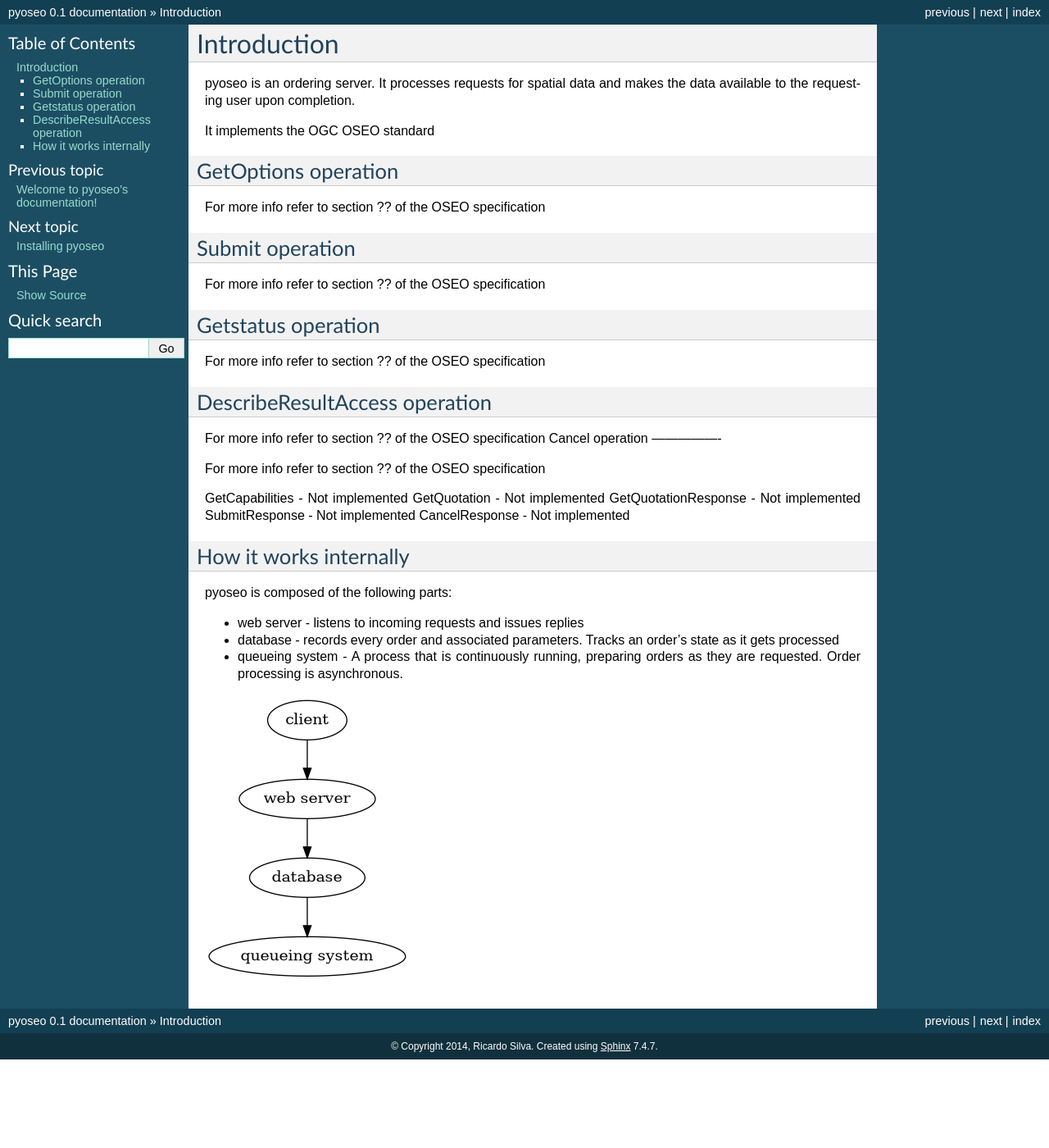
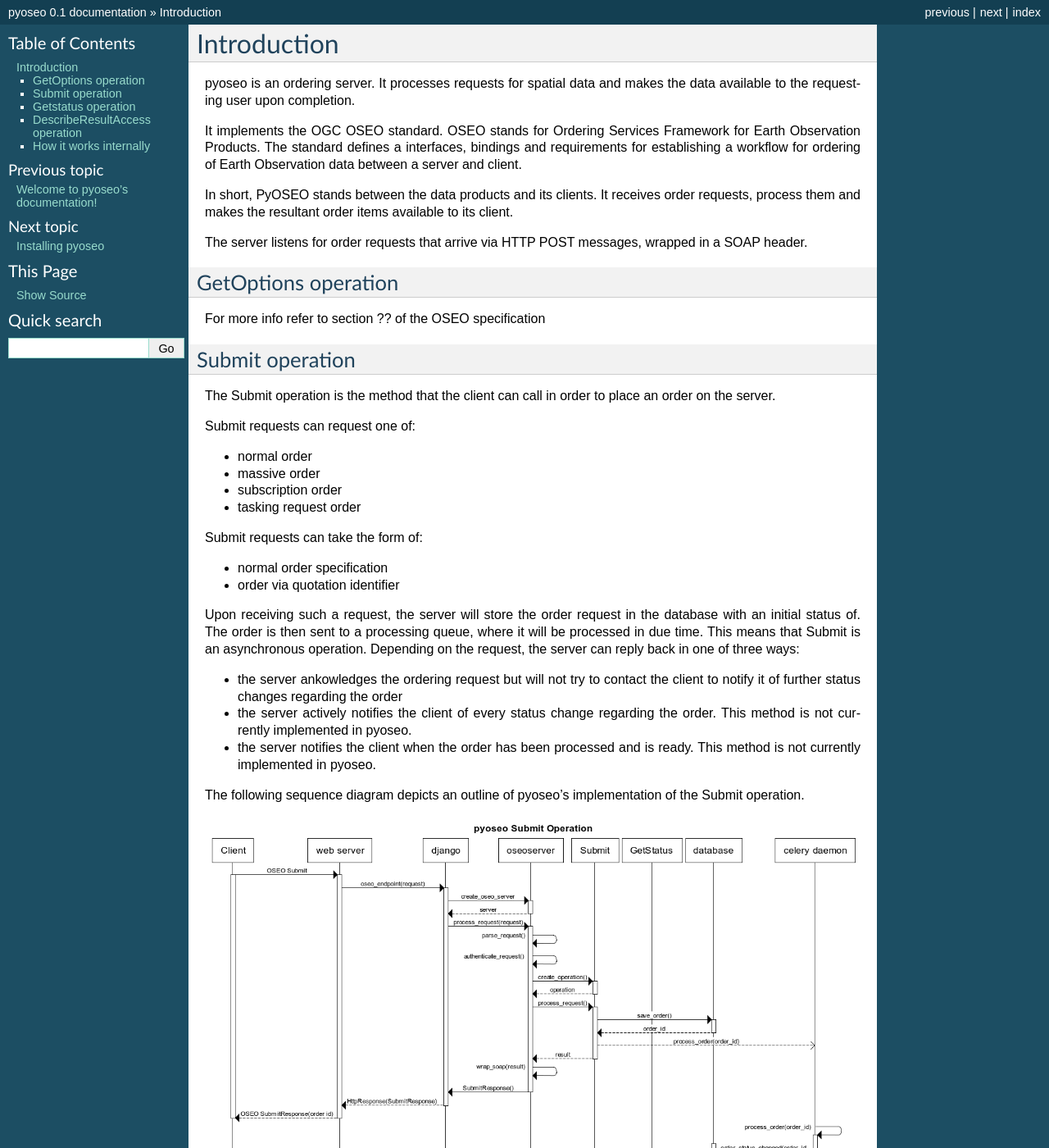
Before and after one commit to pyoseo/pyoseo, a Sphinx documentation site: the page built from docs/introduction.rst, in a window 1280 px wide and 1400 px high. Shown: the whole window at 82% size. Built offline with Sphinx 7.4.7, drawn with Linux system fonts in a browser that asks for light colours; some of the changed text lies outside the part shown.

Commit message:
improving documentation

```diff
--- a/docs/introduction.rst
+++ b/docs/introduction.rst
@@ -4,7 +4,18 @@ Introduction
 pyoseo is an ordering server. It processes requests for spatial data and makes
 the data available to the requesting user upon completion.
 
-It implements the OGC OSEO standard
+It implements the OGC OSEO standard. OSEO stands for Ordering Services
+Framework for Earth Observation Products. The standard defines a interfaces,
+bindings and requirements for establishing a workflow for ordering of Earth
+Observation data between a server and client.
+
+In short, PyOSEO stands between the data products and its clients. It receives
+order requests, process them and makes the resultant order items available to
+its client.
+
+The server listens for order requests that arrive via HTTP POST messages,
+wrapped in a SOAP header.
+
 
 GetOptions operation
 --------------------
@@ -14,7 +25,76 @@ For more info refer to section ?? of the OSEO specification
 Submit operation
 ----------------
 
-For more info refer to section ?? of the OSEO specification
+The Submit operation is the method that the client can call in order to place
+an order on the server.
+
+Submit requests can request one of:
+
+* normal order
+* massive order
+* subscription order
+* tasking request order
+
+Submit requests can take the form of:
+
+* normal order specification
+* order via quotation identifier
+
+Upon receiving such a request, the server will store the order request in the
+database with an initial status of. The order is then sent to a processing
+queue, where it will be processed in due time. This means that Submit is an
+asynchronous operation.
+Depending on the request, the server can reply back in one of three ways:
+
+* the server ankowledges the ordering request but will not try to contact the
+  client to notify it of further status changes regarding the order
+* the server actively notifies the client of every status change regarding the
+  order. This method is not currently implemented in pyoseo.
+* the server notifies the client when the order has been processed and is
+  ready. This method is not currently implemented in pyoseo.
+
+The following sequence diagram depicts an outline of pyoseo's implementation of
+the Submit operation.
+
+.. image:: images/seqdiag_submit.png
+
+For more info refer to section 12 of the OSEO specification.
+
+An example Submit request could be
+
+.. code:: xml
+
+   <soapenv:Envelope xmlns:soapenv="http://schemas.xmlsoap.org/soap/envelope/" xmlns:add="http://www.w3.org/2005/08/addressing" xmlns:ns="http://www.opengis.net/oseo/1.0">
+      <soapenv:Body>
+         <ns:Submit service="OS" version="1.0.0">
+            <ns:orderSpecification>
+               <ns:orderType>PRODUCT_ORDER</ns:orderType>
+               <ns:orderItem>
+                  <ns:itemId>item_01</ns:itemId>
+                  <ns:productId>
+                     <ns:identifier>59b3471e-746c-11e2-b1b6-0022b0cc4def</ns:identifier>
+                  </ns:productId>
+               </ns:orderItem>
+               <ns:orderItem>
+                  <ns:itemId>item_02</ns:itemId>
+                  <ns:productId>
+                     <ns:identifier>ab90fbbc-710b-11e2-b178-0022b0cc4def</ns:identifier>
+                  </ns:productId>
+               </ns:orderItem>
+            </ns:orderSpecification>
+            <ns:statusNotification>None</ns:statusNotification>
+         </ns:Submit>
+      </soapenv:Body>
+   </soapenv:Envelope>
+
+Here the client is asking the server to perform a Submit operation, creating
+a normal product order that has two order items. Each item is identified by its
+corresponding id in the OGC CSW catalogue server where the data records are
+stored. PyOSEO can track down order items according to their id from wherever
+it is told to. See the section on processing orders for more information on
+this topic.
+
+Upon receiving such a request, pyoseo's response will be something like
 
 Getstatus operation
 -------------------
```
Also changed, not shown: docs/images/seqdiag_submit.png (added), 1 other file.
